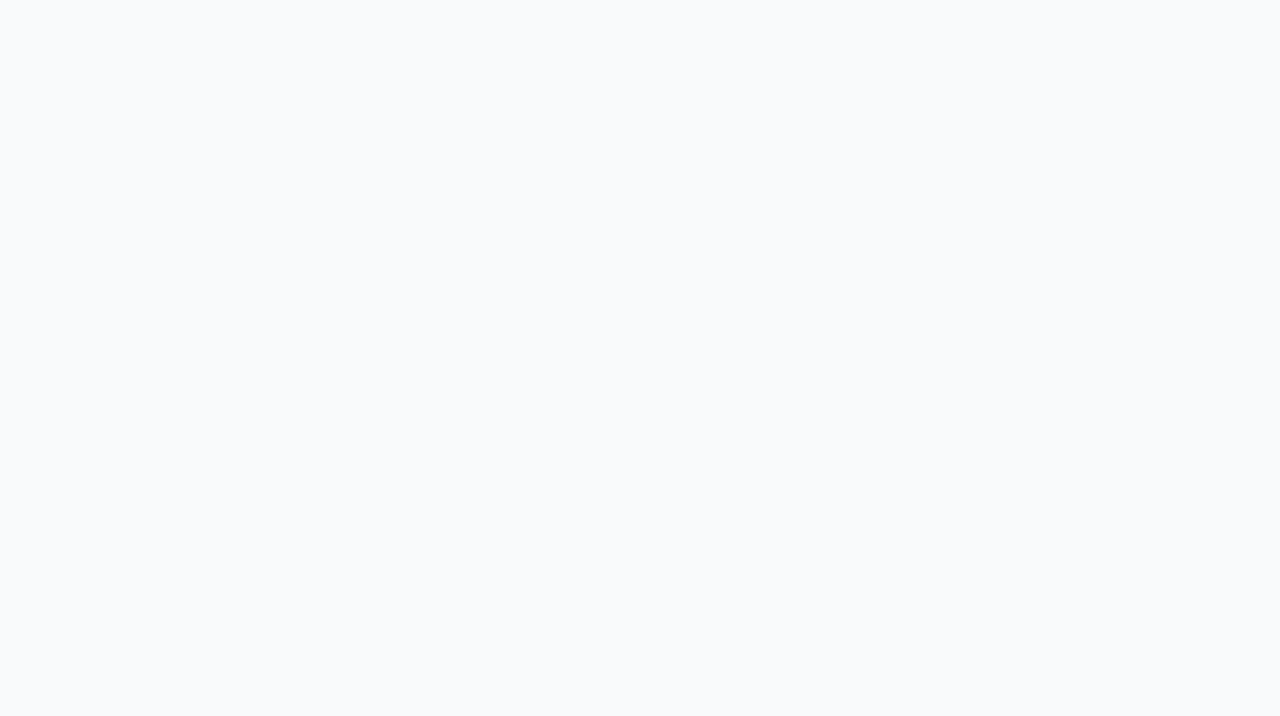
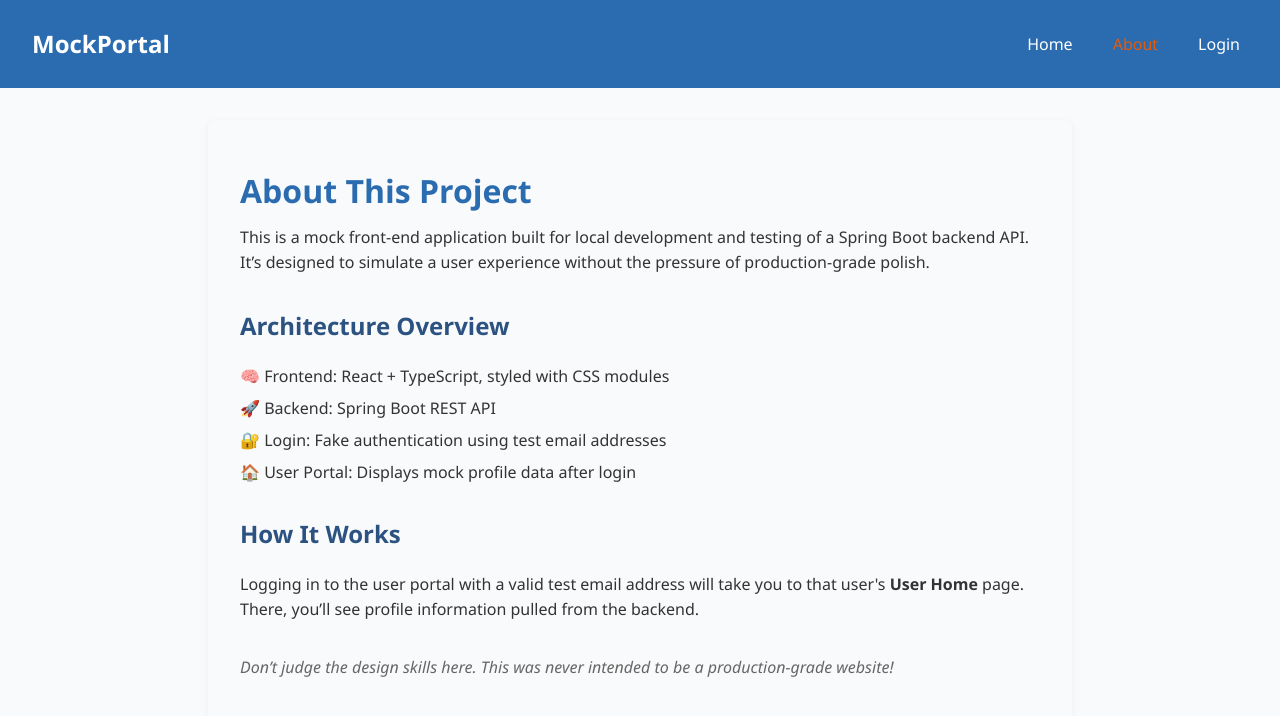
Before and after one commit to stevenagle/Spring-Boot-Demo, a React (Vite) app in the folder frontend/: page /about in a window 1280 px wide. Before the commit this address had no page. Shown: the top 716 px of the page. Built offline with nearby package versions, Linux system fonts and the light colour scheme.

Commit message:
add About page, modularize the navbar component

```diff
--- a/frontend/index.html
+++ b/frontend/index.html
@@ -3,7 +3,7 @@
 <head>
   <meta charset="UTF-8" />
   <meta name="viewport" content="width=device-width, initial-scale=1.0" />
-  <title>Mock UI</title>
+  <title>Mock Front-End</title>
 </head>
 <body>
 <div id="root"></div>
--- a/frontend/src/App.tsx
+++ b/frontend/src/App.tsx
@@ -1,13 +1,14 @@
 import React from 'react';
 import { BrowserRouter as Router, Routes, Route } from 'react-router-dom';
 import LandingPage from './pages/LandingPage';
+import AboutPage from './pages/AboutPage';
 
 const App: React.FC = () => {
   return (
     <Router>
       <Routes>
         <Route path="/" element={<LandingPage />} />
-        {/* TODO - build login page */}
+        <Route path="/about" element={<AboutPage />} />
       </Routes>
     </Router>
   );
--- /dev/null
+++ b/frontend/src/components/Navbar.css
@@ -0,0 +1,41 @@
+.navbar {
+  display: flex;
+  justify-content: space-between;
+  align-items: center;
+  background-color: #2b6cb0;
+  padding: 1rem 2rem;
+  color: white;
+}
+
+.navbar-logo a {
+  font-size: 1.5rem;
+  font-weight: bold;
+  color: white;
+  text-decoration: none;
+}
+.navbar-logo a:hover {
+  color: #e15b0d;
+}
+
+.navbar-links {
+  list-style: none;
+  display: flex;
+  gap: 1.5rem;
+}
+
+.navbar-links a {
+  color: white;
+  text-decoration: none;
+  font-weight: 500;
+  padding: 0.25rem 0.5rem;
+  border-radius: 4px;
+  transition: background-color 0.2s ease;
+}
+
+.navbar-links a:hover {
+  color: #e15b0d;
+}
+
+.navbar-links a.active {
+  color: #e15b0d;
+}
--- /dev/null
+++ b/frontend/src/components/Navbar.tsx
@@ -0,0 +1,24 @@
+import React from 'react';
+import { NavLink, useLocation } from 'react-router-dom';
+import './Navbar.css';
+
+const Navbar: React.FC = () => {
+    const location = useLocation();
+
+    const isActive = (path: string) => location.pathname === path;
+
+    return (
+    <nav className="navbar">
+        <div className="navbar-logo">
+        <NavLink to="/">MockPortal</NavLink>
+        </div>
+        <ul className="navbar-links">
+        <li><NavLink to="/">Home</NavLink></li>
+        <li><NavLink to="/about">About</NavLink></li>
+        <li><NavLink to="/login">Login</NavLink></li>
+        </ul>
+    </nav>
+    );
+};
+
+export default Navbar;
--- /dev/null
+++ b/frontend/src/pages/AboutPage.css
@@ -0,0 +1,44 @@
+.about-container {
+  max-width: 800px;
+  margin: 2rem auto;
+  padding: 2rem;
+  background-color: #f9fafb;
+  border-radius: 8px;
+  box-shadow: 0 2px 8px rgba(0,0,0,0.05);
+  font-family: 'Segoe UI', sans-serif;
+  color: #333;
+}
+
+.about-container h1 {
+  font-size: 2rem;
+  color: #2b6cb0;
+  margin-bottom: 1rem;
+}
+
+.about-container h2 {
+  font-size: 1.5rem;
+  margin-top: 2rem;
+  color: #2c5282;
+}
+
+.about-container p {
+  font-size: 1rem;
+  line-height: 1.6;
+  margin-bottom: 1rem;
+}
+
+.about-container ul {
+  list-style: none;
+  padding-left: 0;
+}
+
+.about-container li {
+  margin: 0.5rem 0;
+  font-size: 1rem;
+}
+
+.disclaimer {
+  margin-top: 2rem;
+  font-style: italic;
+  color: #666;
+}
--- /dev/null
+++ b/frontend/src/pages/AboutPage.tsx
@@ -0,0 +1,38 @@
+import React from 'react';
+import './AboutPage.css';
+import Navbar from '../components/Navbar';
+
+const AboutPage: React.FC = () => {
+  return (
+    <>
+      <Navbar />
+      <div className="about-container">
+        <h1>About This Project</h1>
+        <p>
+          This is a mock front-end application built for local development and testing of a Spring Boot backend API.
+          It’s designed to simulate a user experience without the pressure of production-grade polish.
+        </p>
+
+        <h2>Architecture Overview</h2>
+        <ul>
+          <li>🧠 Frontend: React + TypeScript, styled with CSS modules</li>
+          <li>🚀 Backend: Spring Boot REST API</li>
+          <li>🔐 Login: Fake authentication using test email addresses</li>
+          <li>🏠 User Portal: Displays mock profile data after login</li>
+        </ul>
+
+        <h2>How It Works</h2>
+        <p>
+          Logging in to the user portal with a valid test email address will take you to that user's <strong>User Home</strong> page.
+          There, you’ll see profile information pulled from the backend.
+        </p>
+
+        <p className="disclaimer">
+          Don’t judge the design skills here. This was never intended to be a production-grade website!
+        </p>
+      </div>
+    </>
+  );
+};
+
+export default AboutPage;
--- a/frontend/src/pages/LandingPage.css
+++ b/frontend/src/pages/LandingPage.css
@@ -9,37 +9,6 @@ body {
   display: flex;
   flex-direction: column;
   min-height: 100vh;
-}
-
-/* Navbar */
-.navbar {
-  display: flex;
-  justify-content: space-between;
-  align-items: center;
-  background-color: #2b6cb0;
-  padding: 1rem 2rem;
-  color: white;
-}
-
-.logo {
-  font-size: 1.5rem;
-  font-weight: bold;
-}
-
-.nav-links {
-  list-style: none;
-  display: flex;
-  gap: 1.5rem;
-}
-
-.nav-links li a {
-  color: white;
-  text-decoration: none;
-  font-weight: 500;
-}
-
-.nav-links li a:hover {
-  text-decoration: underline;
 }
 
 /* Main content */
--- a/frontend/src/pages/LandingPage.tsx
+++ b/frontend/src/pages/LandingPage.tsx
@@ -1,5 +1,6 @@
 import React, { useState, useEffect } from 'react';
 import './LandingPage.css';
+import Navbar from '../components/Navbar';
 
 const images = [
   '/assets/hero.jpg',
@@ -38,14 +39,7 @@ const LandingPage: React.FC = () => {
 
   return (
     <div className="landing-wrapper">
-      <nav className="navbar">
-        <div className="logo">PretendCorp™</div>
-        <ul className="nav-links">
-          <li><a href="/">Home</a></li>
-          <li><a href="/about">About</a></li>
-          <li><a href="/login">Login</a></li>
-        </ul>
-      </nav>
+      <Navbar />
 
       <main className="main-content">
         <section className="hero-section">
```
